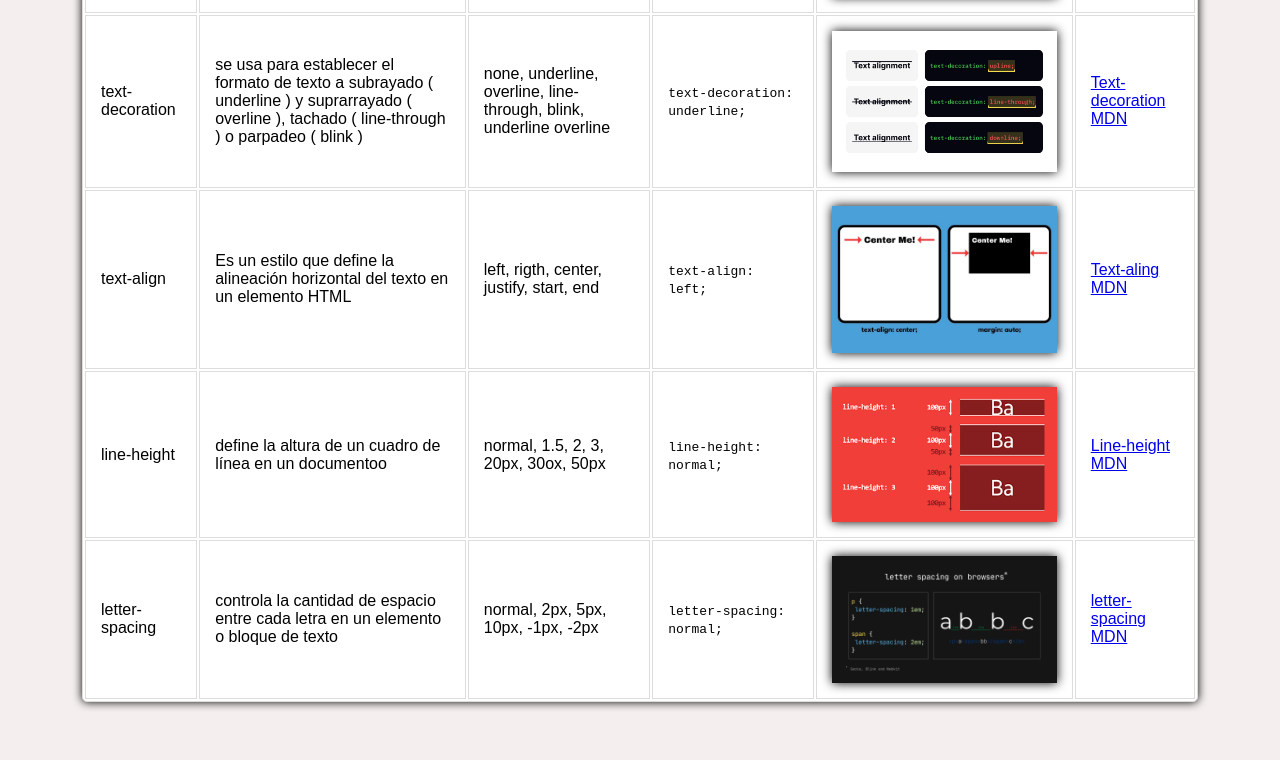
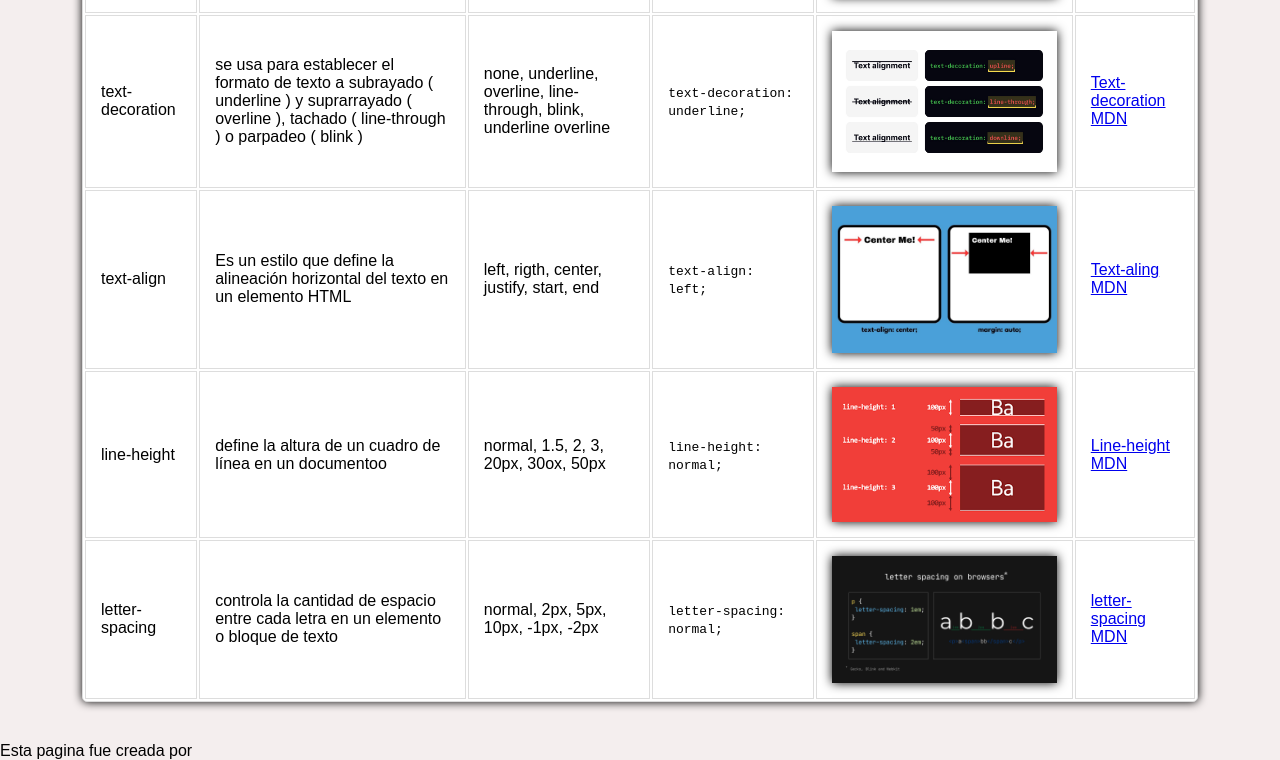
Before and after one commit to Cristiancgt-byte/Menu-desplegable, a plain HTML site: page index.html in a window 1280 px wide. Shown: the part 3735-4495 px from the top of the page. Drawn offline with Linux system fonts and the light colour scheme.

Commit message:
Update index.html

```diff
--- a/index.html
+++ b/index.html
@@ -217,5 +217,6 @@
             </tr>
         </table><!--Cierre de la tabla de contenido-->
     </section><!--Cierre del section-->
+    <footer>Esta pagina fue creada por </footer>
 </body>
 </html>
```
